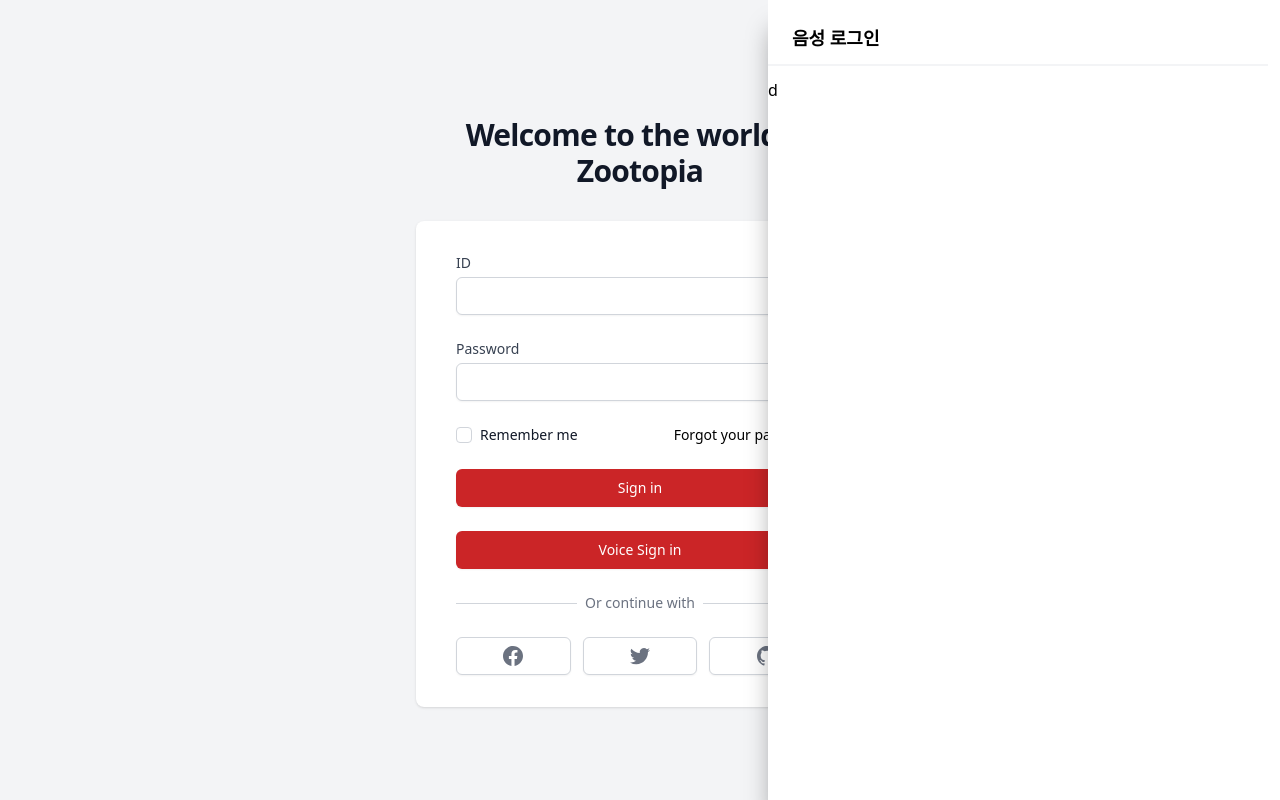
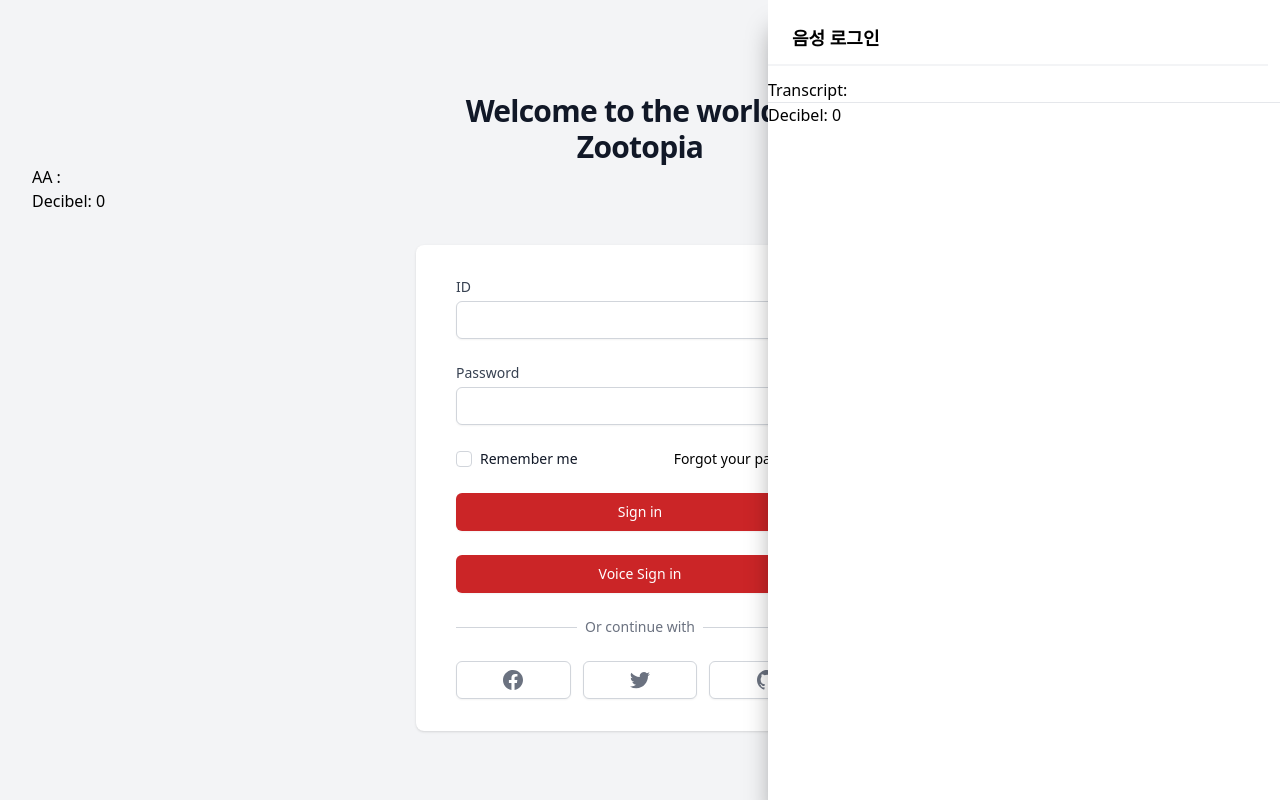
Before and after one commit to zootopialab/zootopia.site, a Next.js app: page / in a window 1280 px wide. Both pictures are taken after a click on the button "Voice Sign in". Built offline with nearby package versions, Linux system fonts and the light colour scheme; no server answers.

Commit message:
SpeechRecognition 코드 추가

```diff
--- a/src/components/login/VocieLogin.tsx
+++ b/src/components/login/VocieLogin.tsx
@@ -1,6 +1,6 @@
 import React from "react";
 
-const VocieLogin = () => {
+const VocieLogin = ({ transcript, decibel }) => {
   return (
     <>
       <div className="flex flex-col h-full overflow-y-auto bg-white shadow-[0_25px_25px_-5px_rgba(0,0,0,.4)]">
@@ -12,7 +12,8 @@
 
           {/* container */}
           <div className="py-6 space-y-6 sm:space-y-0 sm:divide-y sm:divide-gray-200 sm:py-0">
-            <p>d</p>
+            <p>Transcript: {transcript}</p>
+            <p>Decibel: {decibel}</p>
           </div>
         </div>
       </div>
--- a/src/pages/login.tsx
+++ b/src/pages/login.tsx
@@ -1,12 +1,87 @@
-import React from "react";
+import React, { useEffect, useState } from "react";
 import VocieLogin from "../components/login/VocieLogin";
 import { useDialog } from "../components/useDialog/useDialog";
 
 const Login = () => {
   const { openSidebar } = useDialog();
+  const [decibel, setDecibel] = useState(0);
+  const [recognition, setRecognition] = useState(null);
+  const [transcript, setTranscript] = useState("");
+  const [count, setCount] = useState(0);
+
+  useEffect(() => {
+    const newRecognition = new window.webkitSpeechRecognition();
+    newRecognition.interimResults = true;
+    newRecognition.continuous = true;
+    newRecognition.lang = "ko-KR";
+
+    console.log("asdf");
+    newRecognition.onresult = (event) => {
+      const interimTranscript = Array.from(event.results)
+        .map((result) => result[0].transcript)
+        .join("");
+      setTranscript(interimTranscript);
+    };
+
+    newRecognition.onstart = (event) => {
+      console.log("on start" + new Date());
+    };
+
+    newRecognition.onend = (event) => {
+      console.log("on end" + new Date());
+      newRecognition.start();
+    };
+
+    setRecognition(newRecognition);
+  }, []);
 
   const handleClick = () => {
-    openSidebar(<VocieLogin />);
+    const audioContext = new AudioContext();
+    const analyser = audioContext.createAnalyser();
+    const bufferLength = analyser.frequencyBinCount;
+    const dataArray = new Uint8Array(bufferLength);
+
+    const getDecibel = () => {
+      requestAnimationFrame(getDecibel);
+      analyser.getByteFrequencyData(dataArray);
+
+      let sum = 0;
+      for (let i = 0; i < bufferLength; i++) {
+        sum += dataArray[i];
+      }
+      const rms = Math.sqrt(sum / bufferLength);
+      const decibel = (20 * Math.log10(rms)).toFixed(0);
+      setDecibel(decibel);
+    };
+
+    navigator.mediaDevices.getUserMedia({ audio: true }).then((stream) => {
+      const source = audioContext.createMediaStreamSource(stream);
+      source.connect(analyser);
+
+      getDecibel();
+    });
+
+    if (audioContext) {
+      audioContext.resume().then(() => {
+        console.log("AudioContext is resumed.");
+      });
+    }
+
+    // 음 recoil이나 context api  사용해야할 듯
+    openSidebar(<VocieLogin transcript={transcript} decibel={decibel} />);
+  };
+
+  const startRecognition = () => {
+    if (recognition) {
+      recognition.start();
+      handleClick();
+    }
+  };
+
+  const stopRecognition = () => {
+    if (recognition) {
+      recognition.stop();
+    }
   };
 
   return (
@@ -16,6 +91,11 @@
           <h2 className="mt-6 text-3xl font-bold tracking-tight text-center text-gray-900">
             Welcome to the world of Zootopia
           </h2>
+        </div>
+
+        <div>
+          <p>AA : {transcript}</p>
+          <p>Decibel: {decibel}</p>
         </div>
 
         <div className="mt-8 sm:mx-auto sm:w-full sm:max-w-md">
@@ -96,7 +176,7 @@
 
               <div>
                 <button
-                  onClick={handleClick}
+                  onClick={startRecognition}
                   className="flex justify-center w-full px-4 py-2 text-sm font-medium text-white border border-transparent rounded-md shadow-sm bg-primary hover:bg-white hover:text-primary hover:border-primary hover:border-2px"
                 >
                   Voice Sign in
```
